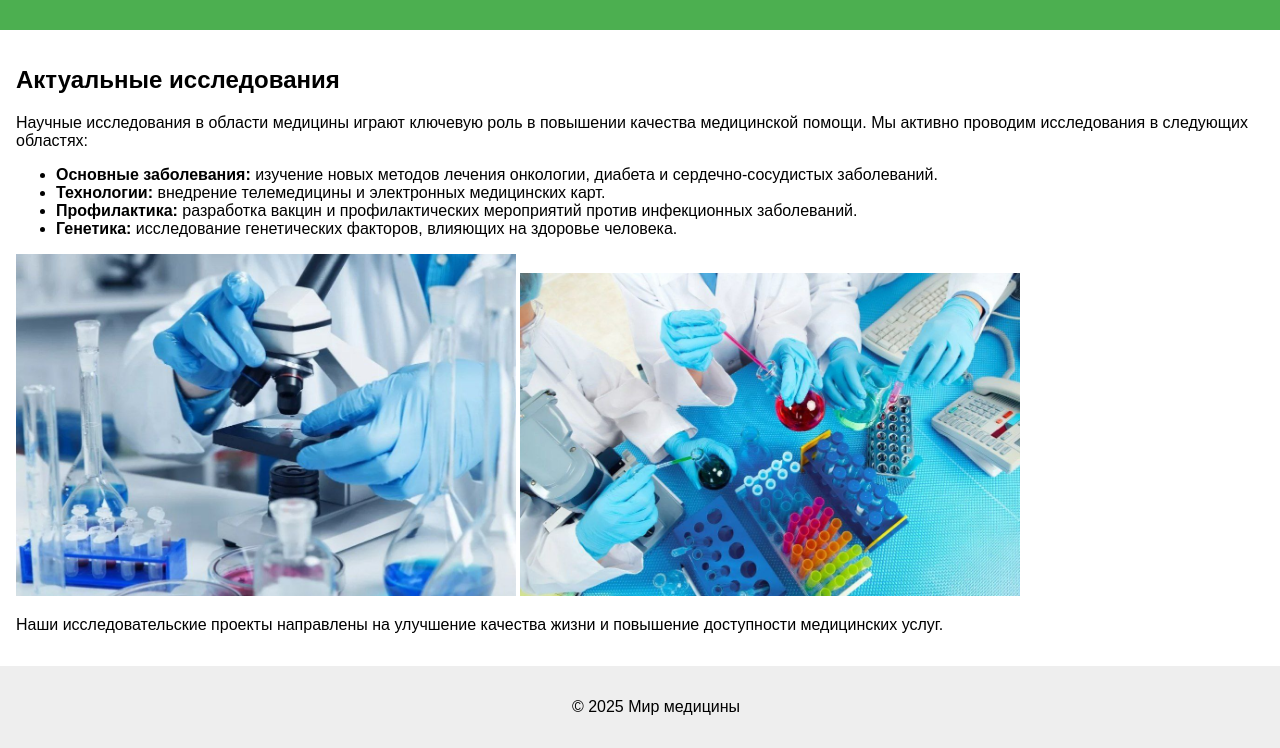
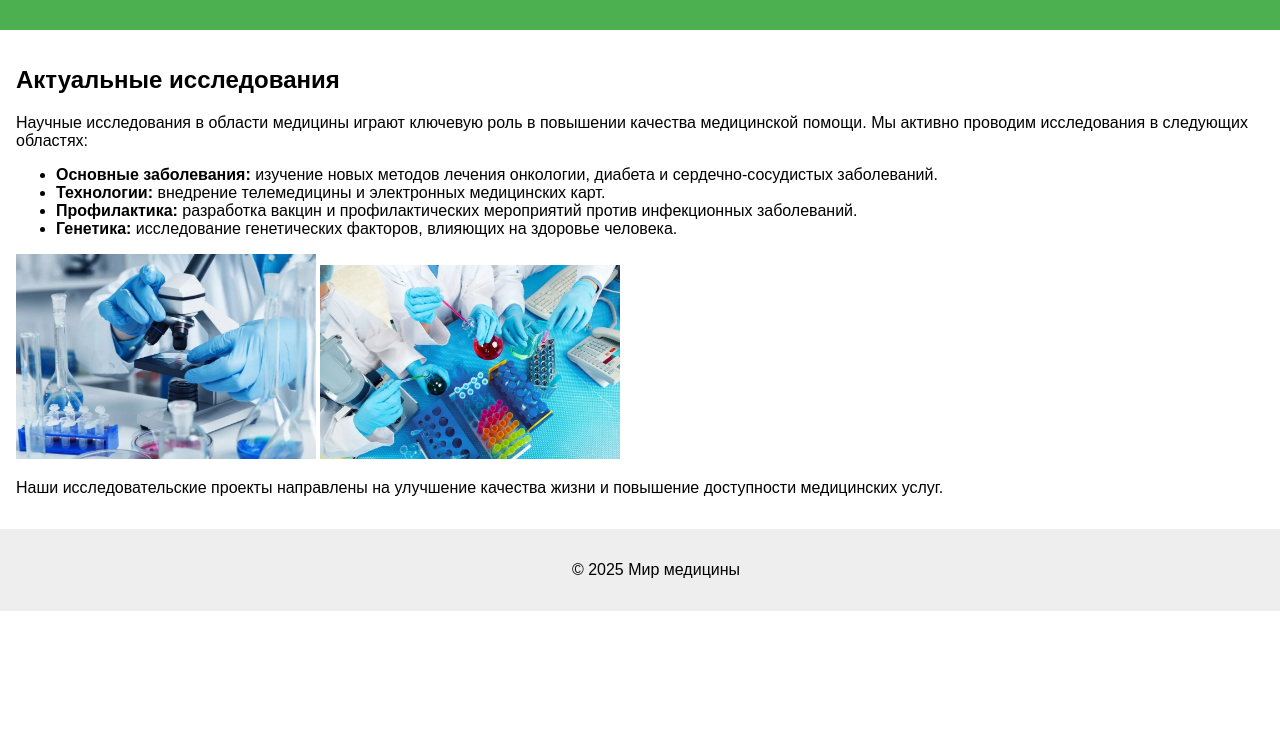
Before and after one commit to lamparik/medik.info.gomel, a plain HTML site: page research.html in a window 1280 px wide. Shown: the part 116-864 px from the top of the page. After the commit the page ends 800 px from the top, so only its background shows below. Drawn offline with Linux system fonts and the light colour scheme.

Commit message:
Update research.html

```diff
--- a/research.html
+++ b/research.html
@@ -29,8 +29,8 @@
             <li><strong>Генетика:</strong> исследование генетических факторов, влияющих на здоровье человека.</li>
         </ul>
         <section>
-            <img src="иследования1.jpg" alt="Научные исследования" width="500">
-            <img src="иследования2.jpg" alt="Научные исследования" width="500">
+            <img src="иследования1.jpg" alt="Научные исследования" width="300">
+            <img src="иследования2.jpg" alt="Научные исследования" width="300">
         </section>
         <p>Наши исследовательские проекты направлены на улучшение качества жизни и повышение доступности медицинских услуг.</p>
     </main>
```
